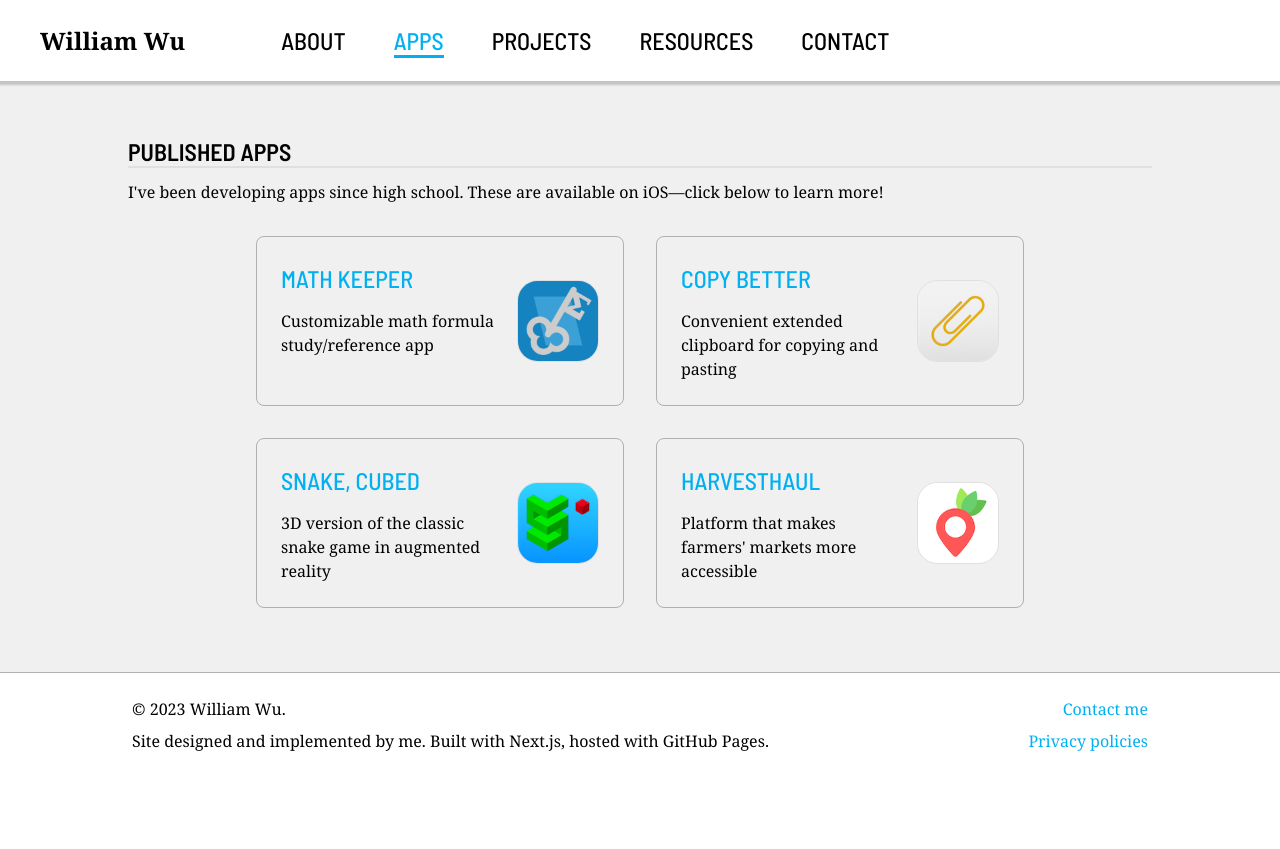
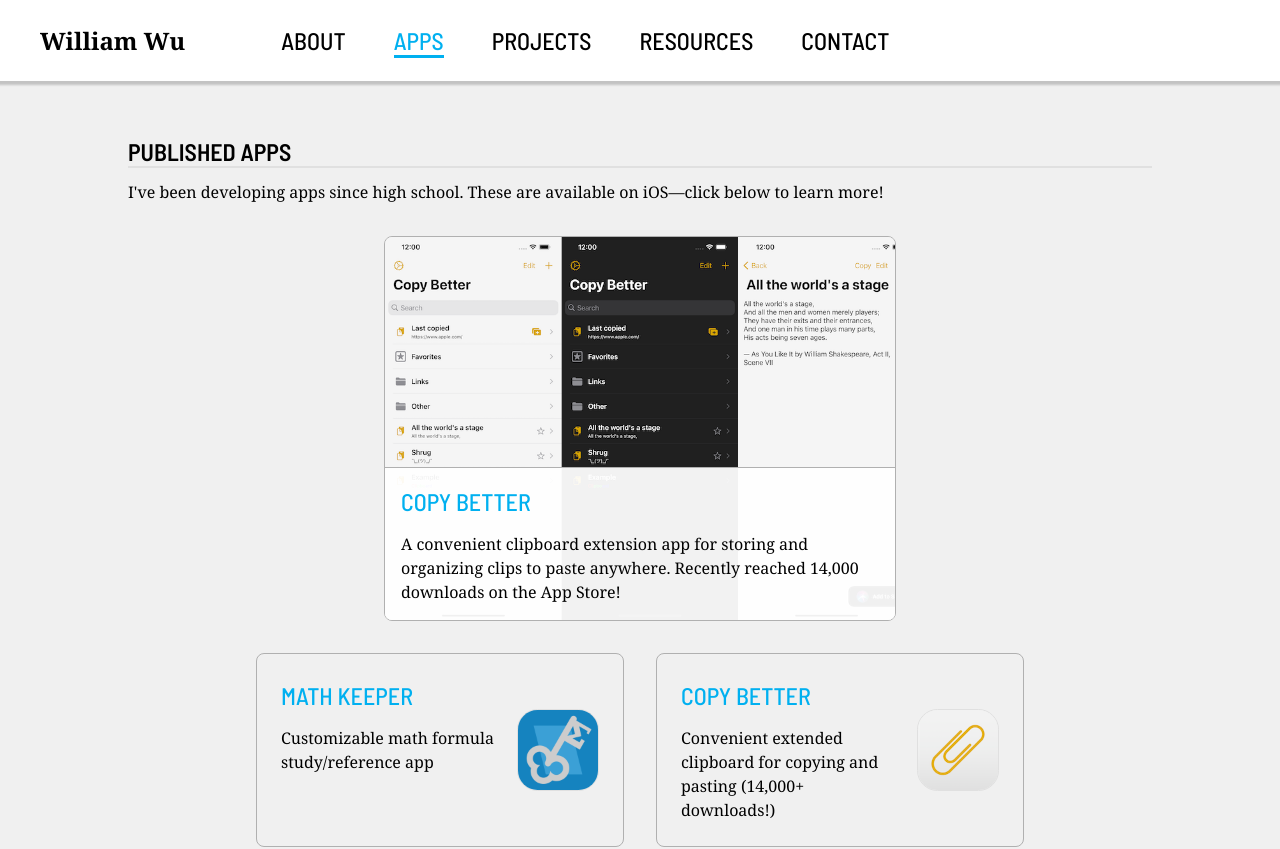
Before and after one commit to wllmwu/wllmwu.github.io, a Next.js app: page /apps in a window 1280 px wide. Shown: the top 849 px of the page. Before the commit the page ends 800 px from the top, so only its background shows below. Built offline with nearby package versions, Linux system fonts and the light colour scheme.

Commit message:
Add `Showcase` component

```diff
--- a/components/Image.tsx
+++ b/components/Image.tsx
@@ -18,6 +18,7 @@
       src={source}
       alt={alt}
       decoding="async"
+      loading="lazy"
       width={width}
       height={height}
       className={combineClasses(styles.image, className)}
--- /dev/null
+++ b/components/Showcase.tsx
@@ -0,0 +1,33 @@
+import React from "react";
+import Link from "next/link";
+import Image from "./Image";
+import styles from "../styles/Showcase.module.css";
+
+export interface ShowcaseProps {
+  title: string;
+  description: string;
+  link: string;
+  thumbnail: string;
+}
+
+function Showcase({ title, description, link, thumbnail }: ShowcaseProps) {
+  return (
+    <div className={styles.showcaseBox}>
+      <Image
+        source={thumbnail}
+        width={800}
+        height={600}
+        alt={`${title} thumbnail`}
+        className={styles.showcaseThumbnail}
+      />
+      <div className={styles.showcaseOverlay}>
+        <p className={styles.showcaseTitle}>
+          <Link href={link}>{title}</Link>
+        </p>
+        <p className={styles.showcaseDescription}>{description}</p>
+      </div>
+    </div>
+  );
+}
+
+export default Showcase;
--- a/components/index.tsx
+++ b/components/index.tsx
@@ -6,3 +6,4 @@
 export { default as Page } from "./Page";
 export { default as PageRedirect } from "./PageRedirect";
 export { default as PinkSquare } from "./PinkSquare";
+export { default as Showcase } from "./Showcase";
--- a/pages/apps/index.mdx
+++ b/pages/apps/index.mdx
@@ -2,11 +2,18 @@
 title: Apps
 ---
 
-import { Card, CardList, AppIconImage } from "#components";
+import { Card, CardList, AppIconImage, Showcase } from "#components";
 
 ## Published apps
 
 I've been developing apps since high school. These are available on iOS&mdash;click below to learn more!
+
+<Showcase
+  title="Copy Better"
+  description="A convenient clipboard extension app for storing and organizing clips to paste anywhere. Recently reached 14,000 downloads on the App Store!"
+  link="/apps/copy-better"
+  thumbnail="/images/copy-better/thumbnail.png"
+/>
 
 <CardList>
   <Card
@@ -18,7 +25,7 @@
   </Card>
   <Card
     title="Copy Better"
-    subtitle="Convenient extended clipboard for copying and pasting"
+    subtitle="Convenient extended clipboard for copying and pasting (14,000+ downloads!)"
     linkPath="/apps/copy-better"
   >
     <AppIconImage source="/images/copy-better/icon.png" size={80} alt="Copy Better icon" />
--- /dev/null
+++ b/styles/Showcase.module.css
@@ -0,0 +1,42 @@
+.showcaseBox {
+  width: 60%;
+  max-width: 32rem;
+  margin: 2rem auto;
+  border: 1px solid var(--text-secondary-color);
+  border-radius: 8px;
+  overflow: hidden;
+  position: relative;
+}
+
+.showcaseThumbnail {
+  width: 100%;
+  height: auto;
+}
+
+.showcaseOverlay {
+  position: absolute;
+  bottom: 0;
+  width: 100%;
+  background-color: var(--content-overlay-color);
+  padding: 1rem;
+  border-top: 0.5px solid var(--text-secondary-color);
+}
+
+.showcaseTitle {
+  margin: 0;
+  font-family: var(--heading-typeface);
+  font-size: 1.5rem;
+  font-weight: var(--weight-medium);
+  text-transform: uppercase;
+}
+
+.showcaseDescription {
+  margin: 0;
+  margin-top: 0.75em;
+}
+
+@media (max-width: 640px) {
+  .showcaseBox {
+    width: 95%;
+  }
+}
--- a/styles/globals.css
+++ b/styles/globals.css
@@ -1,6 +1,7 @@
 :root {
   --background-color: #f0f0f0;
   --content-background-color: #fff;
+  --content-overlay-color: #fffffff0;
   --text-primary-color: #000;
   --text-secondary-color: #b0b0b0;
   --accent-color: #00b0f0;
```
Also changed, not shown: public/images/copy-better/thumbnail.png (added).
